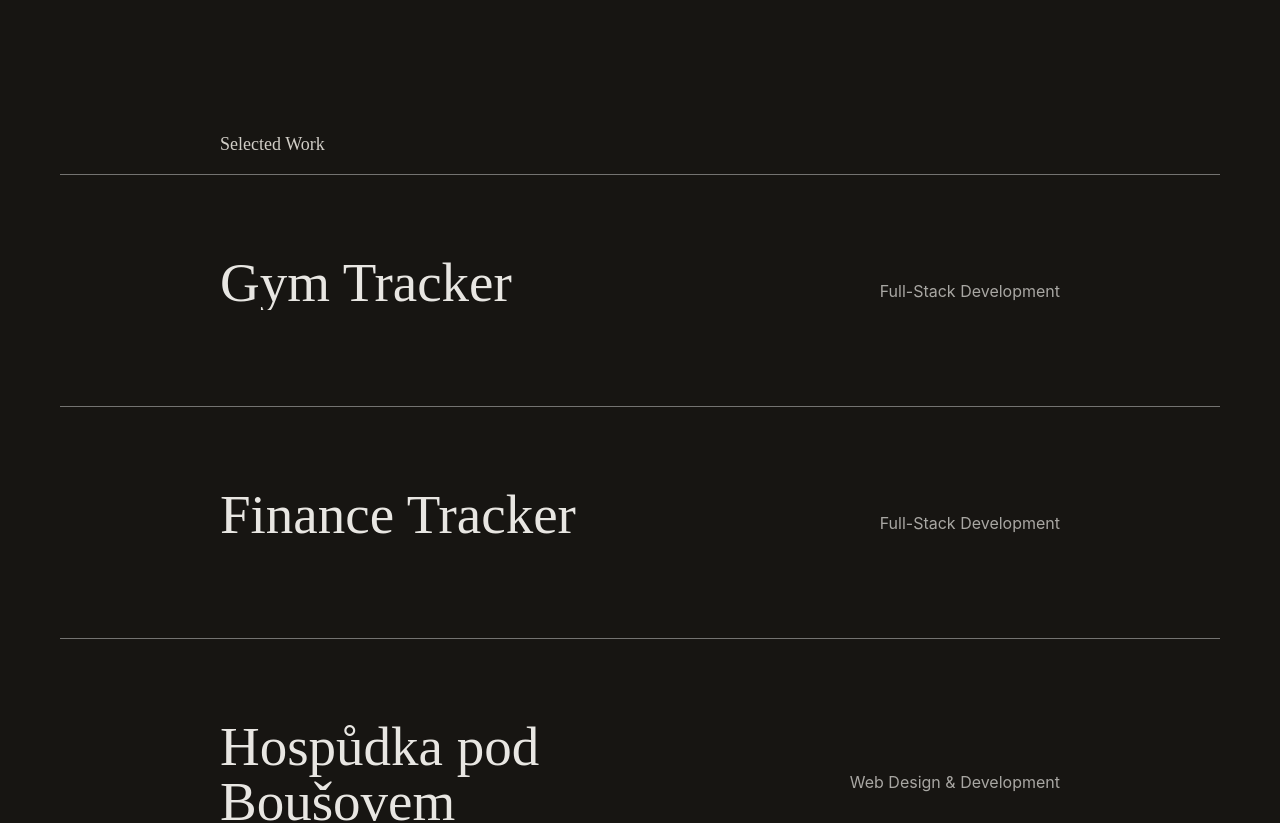
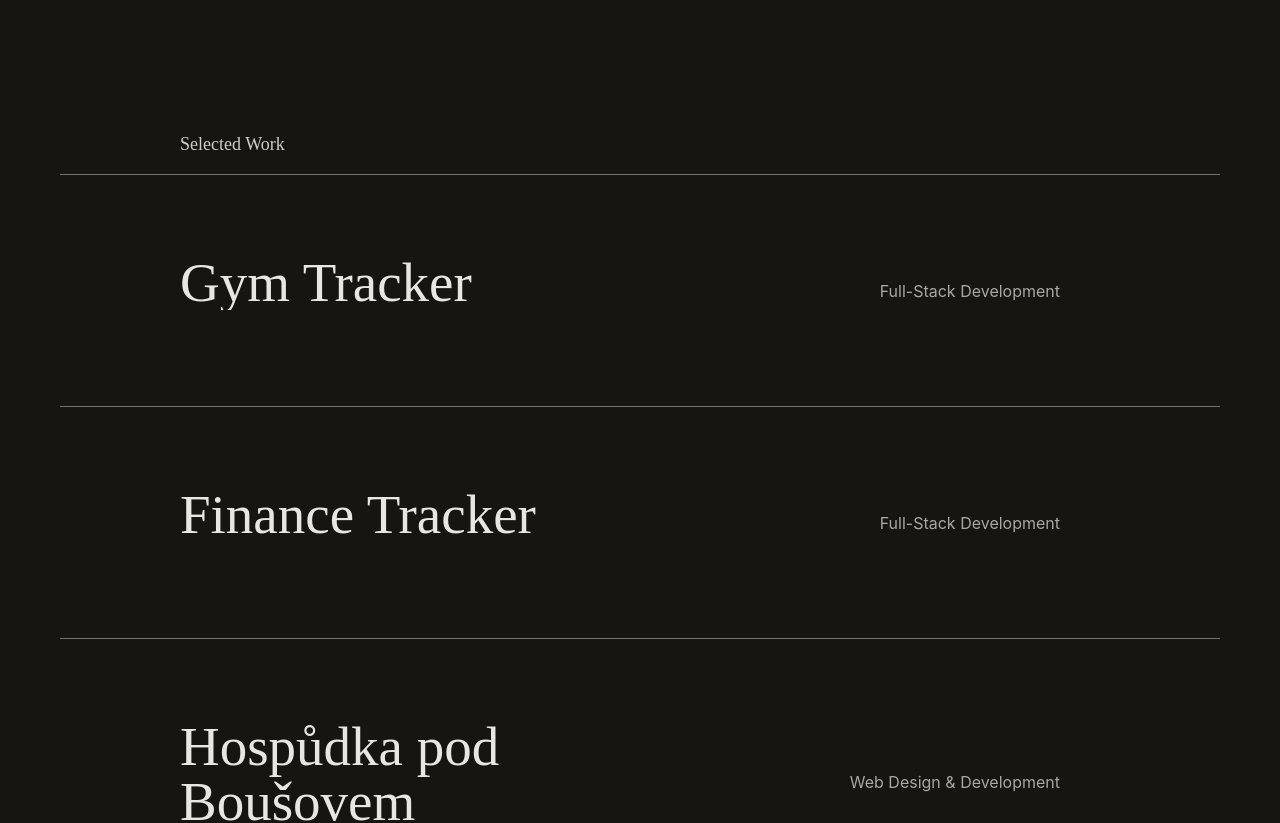
Before and after one commit to Luan2118/portfolio-v2, a React (Vite) app: page / in a window 1280 px wide. Shown: the part 1120-1943 px from the top of the page. Built offline with nearby package versions, Linux system fonts and the light colour scheme.

Commit message:
style: adjust padding for project section

```diff
--- a/src/pages/Homepage/sections/Projects/Projects.tsx
+++ b/src/pages/Homepage/sections/Projects/Projects.tsx
@@ -40,10 +40,10 @@ function Projects() {
 
 
   return (
-    <div id="projects" className="bg-[#171512] text-[#FFFBF4] min-h-svh flex flex-col px-5 xl:px-15 2xl:px-60 gap-4">
+    <div id="projects" className="bg-[#171512] text-[#FFFBF4] min-h-svh flex flex-col px-5 xl:px-15 2xl:px-50 gap-4">
 
       <div
-        className=" font-[Judson] overflow-hidden lg:px-40 text-[#FFFBF4]/80 ">
+        className=" font-[Judson] overflow-hidden lg:px-30 text-[#FFFBF4]/80 ">
         <motion.p
           initial={{ y: "100%", opacity: 0 }
           }
--- a/src/pages/Homepage/sections/Projects/components/ProjectCard.tsx
+++ b/src/pages/Homepage/sections/Projects/components/ProjectCard.tsx
@@ -36,7 +36,7 @@ function ProjectCard({ name, category, image, updateActiveImage, link }: Project
       >
         <Link
           to={link}
-          className="overflow-hidden flex flex-row flex-wrap justify-between md:mix-blend-difference  lg:pl-40  group-hover:opacity-50 duration-400  lg:flex-row  lg:items-center"
+          className="overflow-hidden flex flex-row flex-wrap justify-between md:mix-blend-difference  lg:pl-30  group-hover:opacity-50 duration-400  lg:flex-row  lg:items-center"
         >
 
           <div className="flex flex-col  gap-4 lg:justify-between  md:max-w-[400px]">
```
